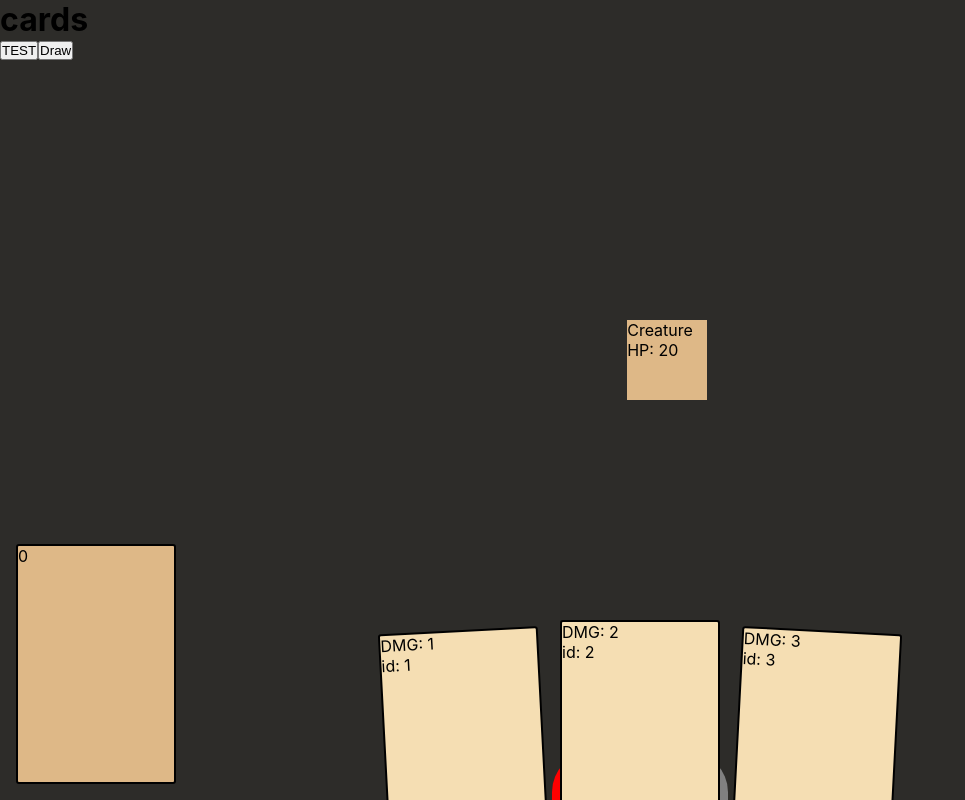
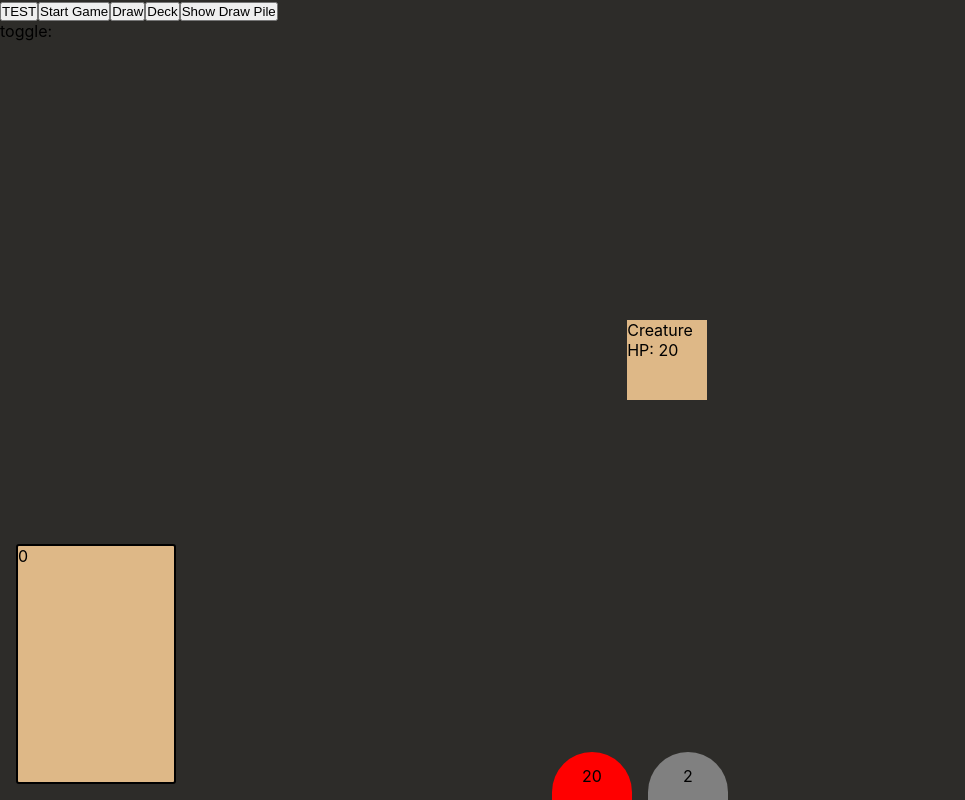
Before and after one commit to ChimentiMatt/Card-Game-SlayTheSpire_Like, a React (Create React App) app: page / in a window 1280 px wide. Shown: the whole page, without its empty margins (0-965 px from the left). Built offline with nearby package versions, Linux system fonts and the light colour scheme.

Commit message:
refactoring to deal with state not setting

```diff
--- a/src/App.js
+++ b/src/App.js
@@ -1,46 +1,98 @@
 import { useState, useEffect } from 'react'
-import Hand from './components/Hand';
-import Creature from './components/Creature';
+import Hand from './components/Hand'
+import Creature from './components/Creature'
+import DeckScreen from './components/DeckScreen'
 import './styles.css'
 
-function App() {
-  const [uuid, setUuid] = useState(4)
-  const [health, setHealth] = useState(20)
-  const [energy, setEnergy] = useState(2)
-  const [cards, setCards] = useState([
+let notStateDiscardPile = []
+let notStateDrawPile = []
+let notStateHand = []
+let notStateDeck = [
     { id: 1, str: 1, def: 2},
     { id: 2, str: 2, def: 3},
     { id: 3, str: 3, def: 3},
+    { id: 4, str: 3, def: 3},
+    { id: 5, str: 1, def: 2},
+    { id: 6, str: 2, def: 3},
+    { id: 7, str: 3, def: 3},
+    { id: 8, str: 3, def: 3},
+]
+
+function App() {
+
+
+  const [dummyState, setDummyState] = useState(0)
+
+  const [uuid, setUuid] = useState(10)
+  const [showDeck, setShowDeck] = useState(false)
+  const [health, setHealth] = useState(20)
+  const [energy, setEnergy] = useState(2)
+
+
+  const [discardPile, setDiscardPile] = useState([])
+  const [drawPile, setDrawPile] = useState([])
+  const [cardsInHand, setCardsInHand] = useState([
+    // { id: 1, str: 1, def: 2},
+    // { id: 2, str: 2, def: 3},
+    // { id: 3, str: 3, def: 3},
+  ])
+  const [deck, setDeck] = useState([
+    // { id: 1, str: 1, def: 2},
+    // { id: 2, str: 2, def: 3},
+    // { id: 3, str: 3, def: 3},
   ])
 
-  const [discardPile, setDiscardPile] = useState([])
 
   const [creatureObj, setCreatureObj] = useState({hp: 20})
 
+  useEffect(() => {
+    // startGame()
+  }, [])
+
   const draw = () => {
-    console.log(cards.length)
+
     // setCards(current => [...current,{ str: 4, def: 3},])
-    if (cards.length < 6){
-      setCards(current => [...current, createCard(),])
+    if (cardsInHand.length < 6){
+      let index = Math.floor(Math.random() * (notStateDrawPile.length - 0) + 0)
+      let cardToBeDrawn = notStateDrawPile[index]
+      notStateDrawPile.splice(index, 1)
+      console.log(cardToBeDrawn)
+
+
+
+
+      // setCardsInHand(current => [...current, createCard(),])
+      notStateHand.push(cardToBeDrawn)
+      console.log(notStateHand)
+
     }
+
+    setDummyState(dummyState +1)
+    setCardsInHand(notStateHand)
+
   }
 
-  const playCard = (damage, card) => {
+  const playCard = (damage, card, index) => {
 
     const calcDamage = creatureObj.hp - damage
     setCreatureObj(current => {
       return {...current, hp: calcDamage}
     })
 
-    // Remove Card
-    setCards(current =>
-      current.filter(element => {
-        return element.id !== card.id
-    }))
+    // Remove Card from hand
+    // setCardsInHand(current =>
+    //   current.filter(element => {
+    //     return element.id !== card.id
+    // }))
+    // console.log(notStateHand)
+    notStateHand.splice(index, 1)
 
-    // Add a card object to Discard Pile array
-    setDiscardPile([...discardPile,{id:card.id, str: card.str}]
-    )
+    // Add the card object to Discard Pile array
+    // setDiscardPile([...discardPile,{id:card.id, str: card.str}])
+    notStateDiscardPile.push({id: card.id, str: card.str})
+
+    setCardsInHand(notStateHand)
+    setDiscardPile(notStateDiscardPile)
 
   }
 
@@ -52,17 +104,55 @@ function App() {
     return { id: uuid, str: str, def: def}
   }
 
+  const startGame = () => {
+    notStateDrawPile = notStateDeck
+
+
+    for (let i = 0; i < 2; i++){
+      let cardIndex = Math.floor(Math.random() * (notStateDrawPile.length - 0) + 0)
+
+      // add card to hand
+      notStateHand.push(notStateDeck[cardIndex])
+      // setCardsInHand(current => [...current, deck[cardIndex]])
+
+      // remove card from draw pile
+      notStateDrawPile.splice(cardIndex, 1)
+      // setDrawPile(current =>
+      //   current.filter(element => {
+      //     return element !== drawPile[cardIndex]
+      // }))
+    }
+    setCardsInHand(notStateHand)
+    setDrawPile(notStateDrawPile)
+    setDeck(notStateDeck)
+  }
+
+
+  const showDrawPile = () => {
+    console.log(drawPile)
+  }
+
+
+
   const testFunc = () => {
-    console.log('discard pile object', discardPile)
+    // console.log('discard pile object', discardPile)
+    // console.log(notStateDrawPile[0])
+    // console.log(drawPile)
+    console.log(cardsInHand)
 
   }
 
 
   return (
     <div className="App">
-      <h1>cards</h1>
       <button onClick={testFunc}>TEST</button>
+      <button onClick={startGame}>Start Game</button>
+
       <button onClick={draw}>Draw</button>
+      <button onClick={() => setShowDeck(!showDeck)}>Deck</button>
+      <button onClick={() => showDrawPile()}>Show Draw Pile</button>
+      <p>toggle: {showDeck}</p>
+      {showDeck && <DeckScreen deck={deck}/>}
 
       <div id='discard-pile'>{discardPile.length}</div>
 
@@ -70,8 +160,8 @@ function App() {
 
 
       <div id="card-container">
-        {cards.map((card, index) => (
-          <Hand key={index} card={card} cards={cards} index={index} playCard={playCard} />
+        {cardsInHand.map((card, index) => (
+          <Hand key={index} card={card} cardsInHand={cardsInHand} index={index} playCard={playCard} />
           ))
         }
       </div>
--- /dev/null
+++ b/src/components/Deck.jsx
@@ -0,0 +1,11 @@
+
+const Deck = ({deckCard}) => {
+    // console.log(deckCard)
+  return (
+    <div>
+        <p className='deck-cards'>id: {deckCard.id} str: {deckCard.str}</p>
+    </div>
+  )
+}
+
+export default Deck
--- /dev/null
+++ b/src/components/DeckScreen.jsx
@@ -0,0 +1,17 @@
+import Deck from './Deck'
+
+const DeckScreen = ({deck}) => {
+  return (
+    <div id='deck-screen'>
+        <h1>Current Deck</h1>
+
+        {deck.map((deckCard, index) => (
+          <Deck key={index} deckCard={deckCard} />
+          ))
+        }
+
+    </div>
+  )
+}
+
+export default DeckScreen
--- a/src/components/Hand.jsx
+++ b/src/components/Hand.jsx
@@ -1,20 +1,20 @@
 import gsap from 'gsap'
-import { useState, useEffect, index } from 'react'
+import { useState, useEffect } from 'react'
 
-const Hand = ({card, cards, index, playCard}) => {
+const Hand = ({card, cardsInHand, index, playCard}) => {
     let rotationArray = [{deg: 0, y: 0}, {deg: 0, y: 0}]
-    if (cards.length === 3) rotationArray = [{deg: -3, y: 10}, {deg: 0, y: 0}, {deg: 3, y: 10}]
-    else if (cards.length === 4) rotationArray = [{deg: -6, y: 15}, {deg: -2, y: 0}, {deg: 2, y: 0}, {deg: 6, y: 15}]
-    else if (cards.length === 5) rotationArray = [{deg: -12, y: 30}, {deg: -6, y: 1}, {deg: 0, y: -10}, {deg: 6, y: 1}, {deg: 12, y: 30}]
-    else if (cards.length === 6) rotationArray = [{deg: -15, y: 60}, {deg: -10, y: 20}, {deg: -3, y:  1}, {deg: 3, y: 1}, {deg: 10, y: 20}, {deg: 15, y: 60}]
+    if (cardsInHand.length === 3) rotationArray = [{deg: -3, y: 10}, {deg: 0, y: 0}, {deg: 3, y: 10}]
+    else if (cardsInHand.length === 4) rotationArray = [{deg: -6, y: 15}, {deg: -2, y: 0}, {deg: 2, y: 0}, {deg: 6, y: 15}]
+    else if (cardsInHand.length === 5) rotationArray = [{deg: -12, y: 30}, {deg: -6, y: 1}, {deg: 0, y: -10}, {deg: 6, y: 1}, {deg: 12, y: 30}]
+    else if (cardsInHand.length === 6) rotationArray = [{deg: -15, y: 60}, {deg: -10, y: 20}, {deg: -3, y:  1}, {deg: 3, y: 1}, {deg: 10, y: 20}, {deg: 15, y: 60}]
 
 
     useEffect(() => {
-        console.log(`${rotationArray[index].y}`)
+        // console.log(`${rotationArray[index].y}`)
     })
 
     const hoverZoom = (index, onOrOFf) => {
-        console.log(card)
+        // console.log(card)
         if (onOrOFf) gsap.to(`#card${index}`, {zoom: 1.75, y: '-7rem', x: '-3rem'})
         else gsap.to(`#card${index}`, {zoom: 1, y: '0rem', x: '0rem'})
     }
@@ -22,7 +22,7 @@ const Hand = ({card, cards, index, playCard}) => {
 
 
     return (
-    <div className="card" onClick={() => playCard(card.str, card)} onMouseEnter={() => hoverZoom(index, true)} onMouseLeave={() => hoverZoom(index, false)} style={{rotate: `${rotationArray[index].deg}deg`, top: `${rotationArray[index].y}px` }}>
+    <div className="card" onClick={() => playCard(card.str, card, index)} onMouseEnter={() => hoverZoom(index, true)} onMouseLeave={() => hoverZoom(index, false)} style={{rotate: `${rotationArray[index].deg}deg`, top: `${rotationArray[index].y}px` }}>
         <div id={`card${index}`} className='inner-card'>
             <p>DMG: {card.str}</p>
             {/* {index} */}
--- a/src/styles.css
+++ b/src/styles.css
@@ -95,3 +95,29 @@
     background-color: gray;
     border-radius: 10rem 10rem 0 0;
 }
+
+#deck-screen {
+    position: absolute;
+    display: flex;
+    gap: 1rem;
+    flex-wrap: wrap;
+    z-index: 10;
+    top: 0;
+    /* margin: 5rem; */
+    margin-top: 5vh;
+    margin-left: 5vw;
+    width: 90vw;
+    height: 90vh;
+    background-color: white;
+}
+
+
+.deck-cards{
+    height: 15rem;
+    width: 10rem;
+    border: 2px solid black;
+    background-color: wheat;
+    border-radius: 3px;
+    position: relative;
+    z-index: 1;
+}
```
